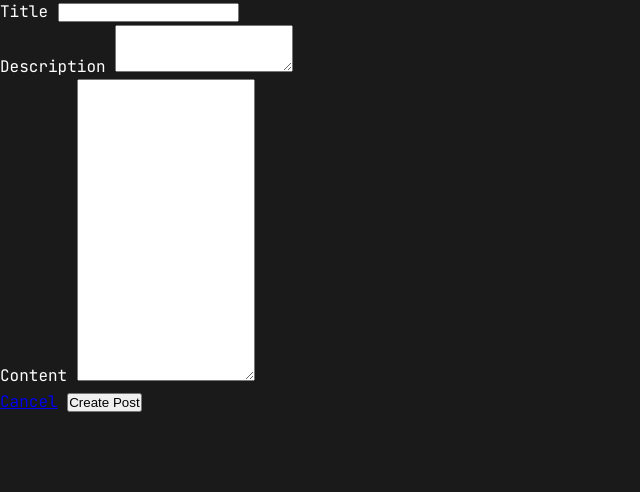
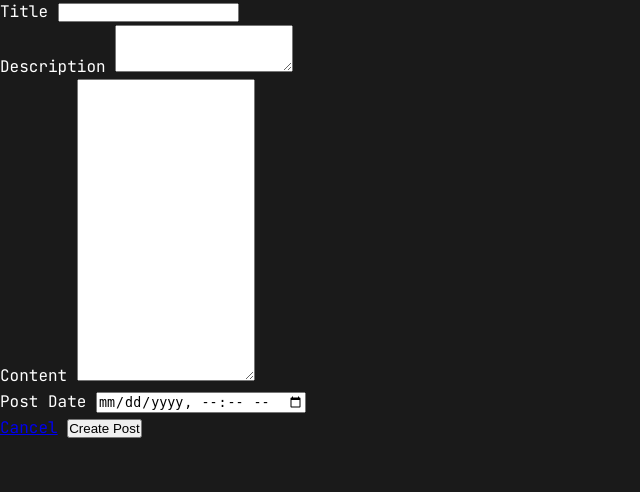
Before and after one commit to thatkavish/personal-website, a Flask app: page /blog/new in a window 1280 px wide. Shown: the part 52-544 px from the top of the page, without its empty margins (0-640 px from the left). Run offline with Flask 3, Linux system fonts and the light colour scheme; a user stored in the database is signed in.

Commit message:
Add date editing functionality to blog posts

```diff
--- a/app.py
+++ b/app.py
@@ -232,17 +232,21 @@ def admin():
 def new_blog():
     try:
         if request.method == 'POST':
+            date_posted = datetime.strptime(request.form['date_posted'], '%Y-%m-%dT%H:%M') if request.form['date_posted'] else datetime.utcnow()
             post = BlogPost(
                 title=request.form['title'],
                 content=request.form['content'],
-                description=request.form['description']
+                description=request.form['description'],
+                date_posted=date_posted
             )
             db.session.add(post)
             db.session.commit()
+            logger.info(f"Created new blog post: {post.title} with date {date_posted}")
             return redirect(url_for('admin'))
         return render_template('blog_form.html')
     except Exception as e:
         logger.error(f'Error creating new blog post: {e}')
+        logger.error(traceback.format_exc())
         return render_template('error.html', error=str(e)), 500
 
 @app.route('/blog/edit/<int:id>', methods=['GET', 'POST'])
@@ -254,11 +258,15 @@ def edit_blog(id):
             post.title = request.form['title']
             post.content = request.form['content']
             post.description = request.form['description']
+            if request.form['date_posted']:
+                post.date_posted = datetime.strptime(request.form['date_posted'], '%Y-%m-%dT%H:%M')
             db.session.commit()
+            logger.info(f"Updated blog post: {post.title} with date {post.date_posted}")
             return redirect(url_for('admin'))
         return render_template('blog_form.html', post=post)
     except Exception as e:
         logger.error(f'Error editing blog post: {e}')
+        logger.error(traceback.format_exc())
         return render_template('error.html', error=str(e)), 500
 
 @app.route('/blog/delete/<int:id>')
--- a/templates/blog_form.html
+++ b/templates/blog_form.html
@@ -24,6 +24,11 @@
                     <label for="content">Content</label>
                     <textarea id="content" name="content" rows="20" required>{{ post.content if post else '' }}</textarea>
                 </div>
+                <div class="form-group">
+                    <label for="date_posted">Post Date</label>
+                    <input type="datetime-local" id="date_posted" name="date_posted"
+                           value="{{ post.date_posted.strftime('%Y-%m-%dT%H:%M') if post and post.date_posted else '' }}" required>
+                </div>
                 <div class="form-actions">
                     <a href="{{ url_for('admin') }}" class="btn-secondary">Cancel</a>
                     <button type="submit" class="btn-primary">{{ 'Update' if post else 'Create' }} Post</button>
```
